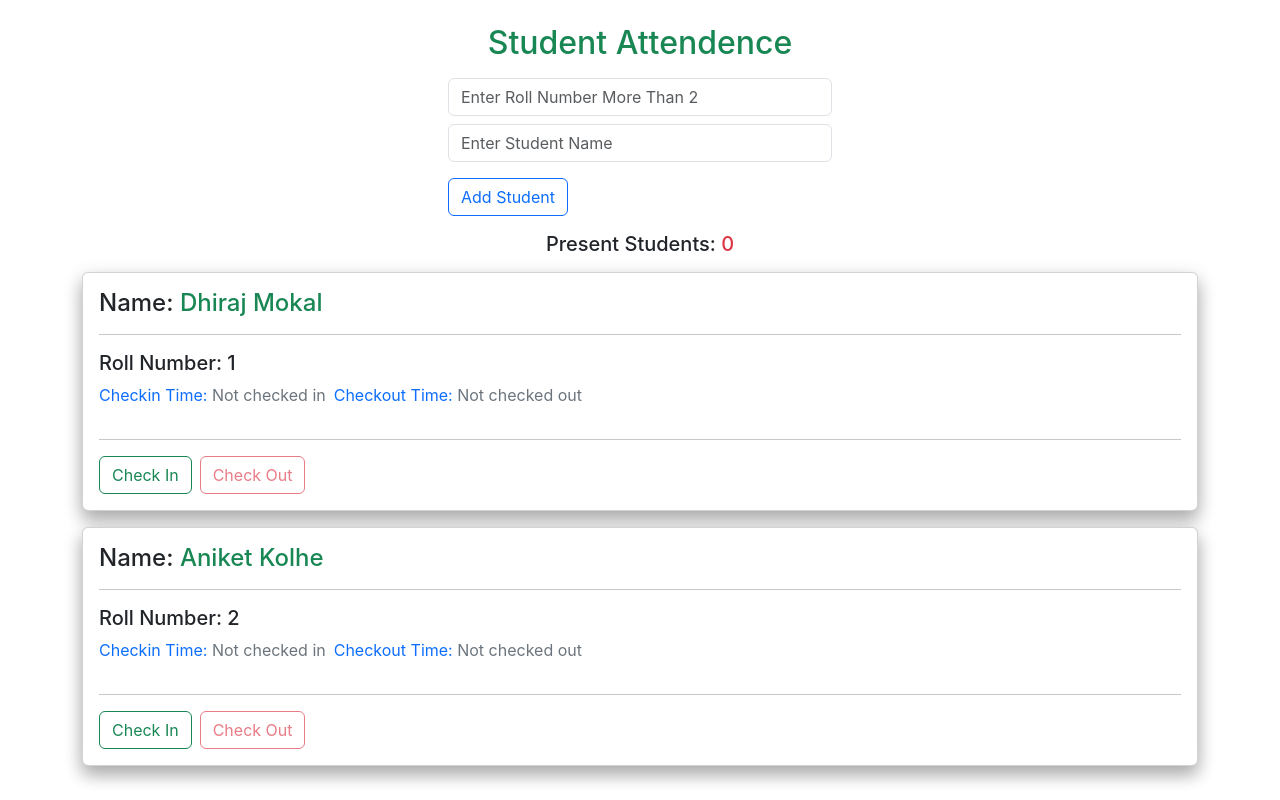
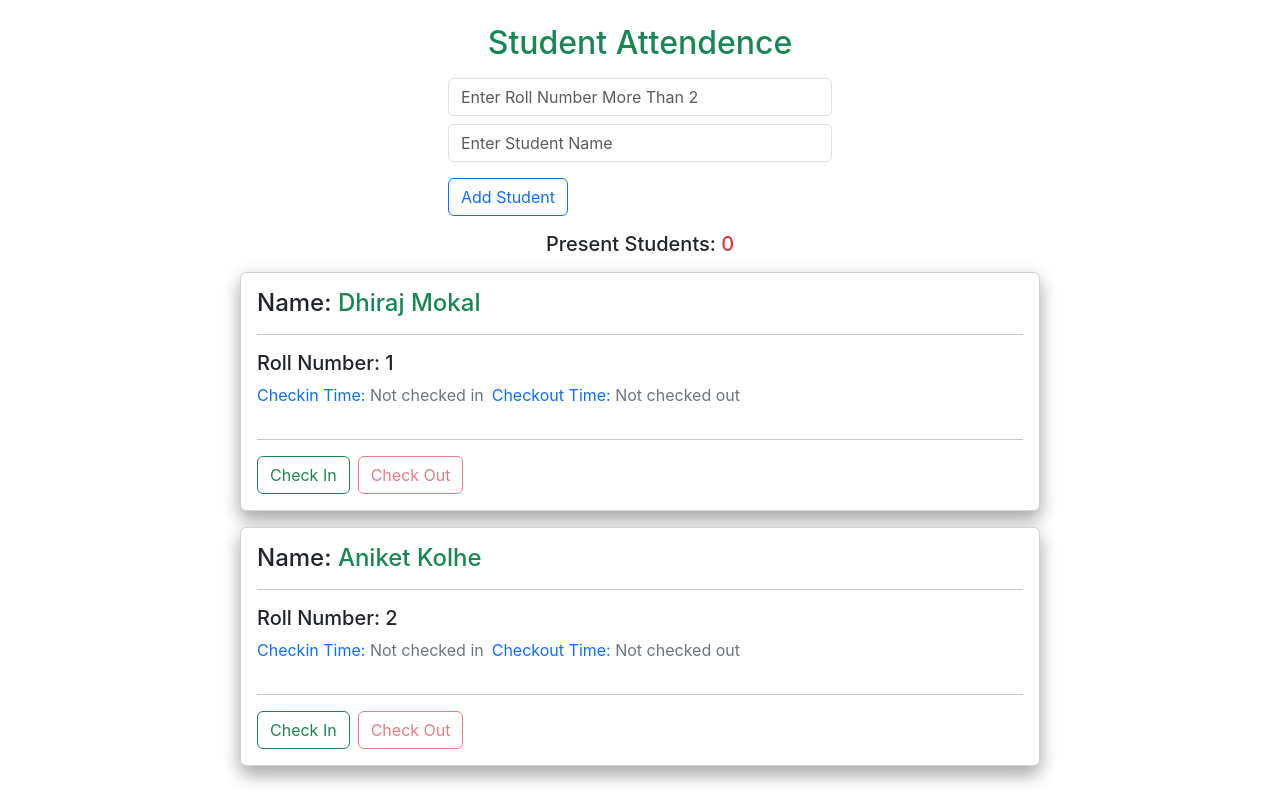
Before and after one commit to dhirajmokal13/Student-Attendence, a React (Create React App) app: page / in a window 1280 px wide. Built offline with nearby package versions, Linux system fonts and the light colour scheme.

Commit message:
Fix card width 29 jan

```diff
--- a/src/App.js
+++ b/src/App.js
@@ -53,7 +53,7 @@ function App() {
 
       <h5 className='text-center'>Present Students: <span className='text-danger'>{Object.keys(checkinTime).length}</span></h5>
       {students.map((student) => (
-        <div className='card my-3' style={{ boxShadow: '0 10px 16px 0 rgba(0,0,0,0.2),0 6px 20px 0 rgba(0,0,0,0.19)' }} key={student.rn}>
+        <div className='card my-3 mx-auto' style={{ maxWidth: '100vh',boxShadow: '0 10px 16px 0 rgba(0,0,0,0.2),0 6px 20px 0 rgba(0,0,0,0.19)' }} key={student.rn}>
           <div className='card-body'>
             <h4 className='card-title'>Name: <span className='text-success'>{student.name}</span></h4>
             <hr />
```
